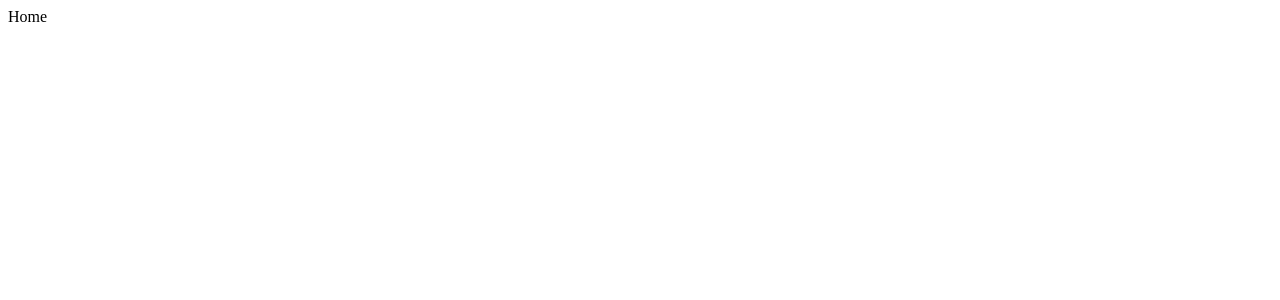
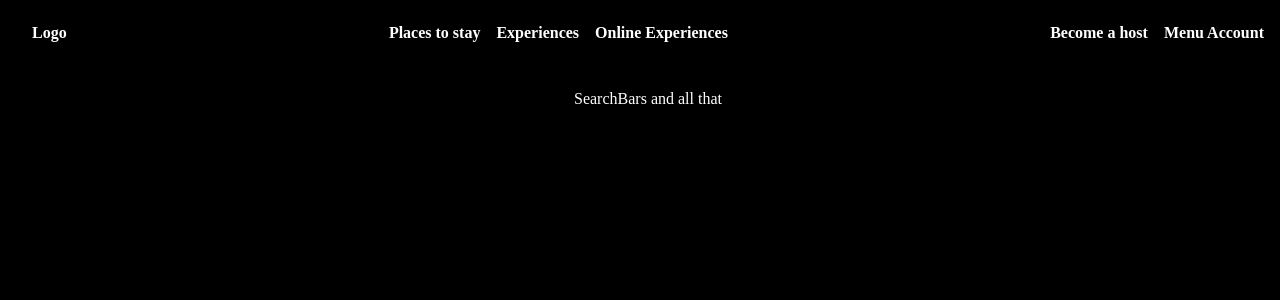
Before and after one commit to Latoure341/CapStone, a React app in the folder Frontend/: page / in a window 1280 px wide. Shown: the top 300 px of the page. Built offline with nearby package versions, Linux system fonts and the light colour scheme; the HTML template or start-up script is replaced by a standard one.

Commit message:
Adding navigation bar content

```diff
--- a/Frontend/src/App.jsx
+++ b/Frontend/src/App.jsx
@@ -1,13 +1,14 @@
-import React from "react"
-import Router from "./Router.jsx"
-import { GeneralStyle } from "./styles/General.styled.js"
+import React from "react";
+import Router from "./Router.jsx";
+import { GlobalStyle } from "./styles/Global.styled.js";
+
 function App() {
-
   return (
-  <GeneralStyle>
-    <Router/>
-  </GeneralStyle>
-  )
+    <>
+      <GlobalStyle />
+      <Router />
+    </>
+  );
 }
 
-export default App
+export default App;
--- a/Frontend/src/components/NavBar/NavBar.jsx
+++ b/Frontend/src/components/NavBar/NavBar.jsx
@@ -1,9 +1,32 @@
-import React from 'react'
+import React from "react";
+import {
+  NavContainer,
+  NavSecondContainer,
+  MenuAccount,
+  SearchContainer,
+} from "./NavBar.styled.js";
 
 const NavBar = () => {
   return (
-    <div>NavBar</div>
-  )
-}
+    <>
+      <NavContainer>
+        <span>Logo</span>
+        <NavSecondContainer>
+          <p>Places to stay</p>
+          <p>Experiences</p>
+          <p>Online Experiences</p>
+        </NavSecondContainer>
+        <NavSecondContainer>
+          <p>Become a host</p>
+          <MenuAccount>
+            <p>Menu</p>
+            <p>Account</p>
+          </MenuAccount>
+        </NavSecondContainer>
+      </NavContainer>
+      <SearchContainer>SearchBars and all that</SearchContainer>
+    </>
+  );
+};
 
-export default NavBar
+export default NavBar;
--- a/Frontend/src/components/NavBar/NavBar.styled.js
+++ b/Frontend/src/components/NavBar/NavBar.styled.js
@@ -1 +1,33 @@
 import styled from "styled-components";
+
+export const NavContainer = styled.div`
+  display: flex;
+  align-items: center;
+  justify-content: space-between;
+  padding: 0 1rem;
+  margin: 0 0.5rem;
+  font-weight: 600;
+`;
+
+export const NavSecondContainer = styled.div`
+  display: flex;
+  align-items: center;
+  justify-content: center;
+  gap: 1rem;
+`;
+
+export const MenuAccount = styled.div`
+  display: flex;
+  align-items: center;
+  justify-content: center;
+  gap: 0.2rem;
+`;
+
+export const SearchContainer = styled.div`
+  display: flex;
+  justify-content: center;
+  align-items: center;
+
+  padding: 1rem;
+  margin: 1rem auto;
+`;
--- a/Frontend/src/pages/Home/Home.jsx
+++ b/Frontend/src/pages/Home/Home.jsx
@@ -1,8 +1,11 @@
 import React from 'react'
+import NavBar from '../../components/NavBar/NavBar.jsx'
 
 const Home = () => {
   return (
-    <div>Home</div>
+    <>
+      <NavBar />
+    </>
   )
 }
 
--- a/Frontend/src/styles/General.styled.js
+++ b/Frontend/src/styles/General.styled.js
@@ -1,12 +1 @@
 import styled from "styled-components";
-
-export const GeneralStyle = styled.div`
-    * {
-        background-color: transparent;
-
-}
-    body {
-        padding: 0;
-        margin: 0;
-    }
-`
--- /dev/null
+++ b/Frontend/src/styles/Global.styled.js
@@ -0,0 +1,15 @@
+import { createGlobalStyle } from "styled-components";
+
+export const GlobalStyle = createGlobalStyle`
+  * {
+    background-color: transparent;
+    box-sizing: border-box;
+  }
+  body {
+    width: 100vw;
+    overflow-x: hidden;
+
+    background-color: black;
+    color: white;
+  }
+`;
```
Also changed, not shown: Frontend/src/styles/theme.js (added).
